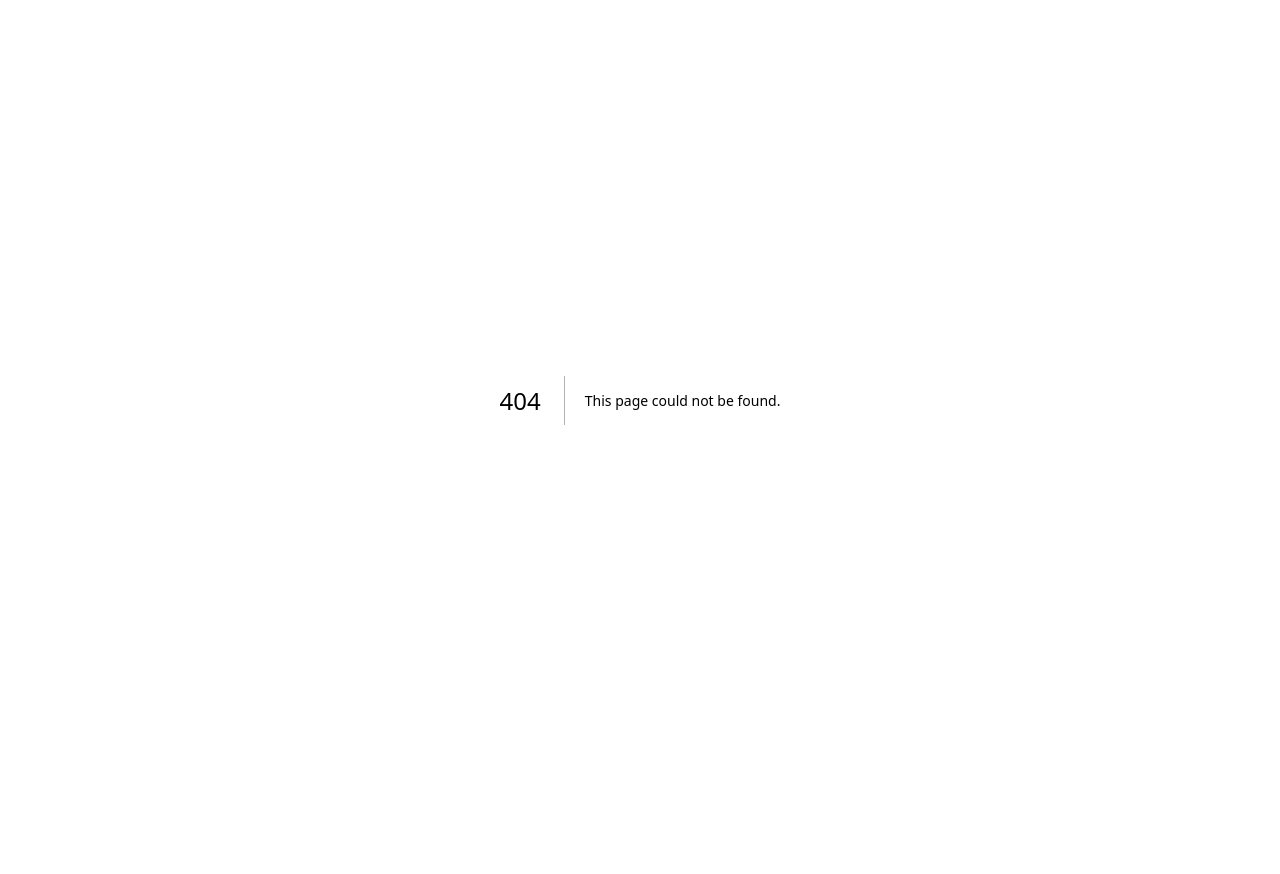
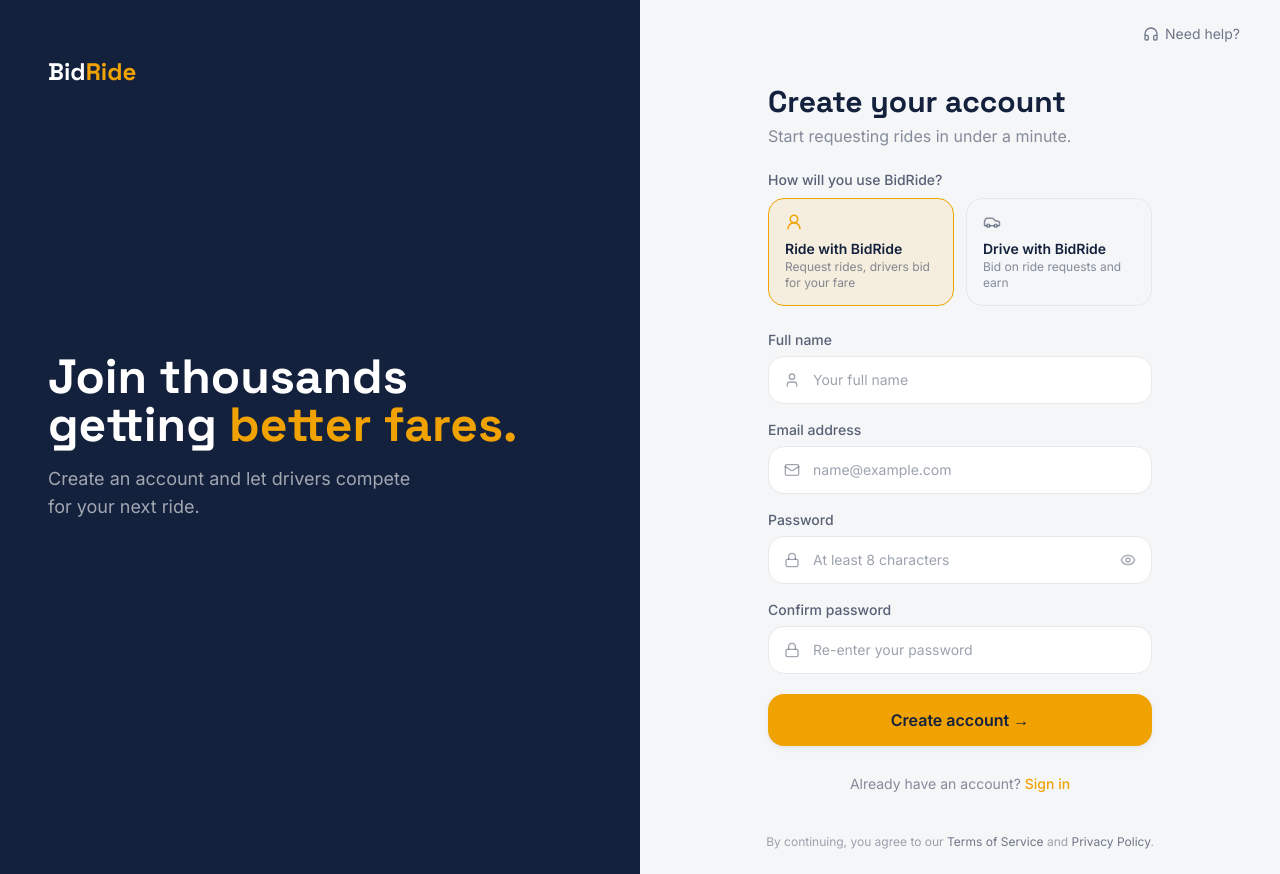
Before and after one commit to chike2510/bidride, a Next.js app: page /signup in a window 1280 px wide. Before the commit this address had no page. Before the commit the page ends 800 px from the top, so only its background shows below. Built offline with nearby package versions, Linux system fonts and the light colour scheme.

Commit message:
Add files via upload

```diff
--- /dev/null
+++ b/app/signup/page.tsx
@@ -0,0 +1,235 @@
+"use client";
+
+import { useState } from "react";
+import Link from "next/link";
+import { useRouter } from "next/navigation";
+import { User, Mail, Lock, Eye, EyeOff, Headphones, Car as CarIcon, UserRound } from "lucide-react";
+import { Button } from "@/components/ui/Button";
+import { cn } from "@/lib/utils";
+
+type Role = "rider" | "driver";
+
+export default function SignupPage() {
+  const router = useRouter();
+  const [role, setRole] = useState<Role>("rider");
+  const [showPassword, setShowPassword] = useState(false);
+  const [loading, setLoading] = useState(false);
+  const [error, setError] = useState<string | null>(null);
+
+  async function handleSubmit(e: React.FormEvent<HTMLFormElement>) {
+    e.preventDefault();
+    setError(null);
+
+    const form = new FormData(e.currentTarget);
+    const name = String(form.get("name") || "");
+    const email = String(form.get("email") || "");
+    const password = String(form.get("password") || "");
+    const confirm = String(form.get("confirm") || "");
+
+    if (password !== confirm) {
+      setError("Passwords don't match.");
+      return;
+    }
+
+    setLoading(true);
+    try {
+      const res = await fetch("/api/auth/signup", {
+        method: "POST",
+        headers: { "Content-Type": "application/json" },
+        body: JSON.stringify({ name, email, password, role }),
+      });
+      const data = await res.json();
+      if (!res.ok) {
+        setError(data.error || "Something went wrong. Please try again.");
+        setLoading(false);
+        return;
+      }
+      router.push("/dashboard");
+      router.refresh();
+    } catch {
+      setError("Couldn't reach the server. Please try again.");
+      setLoading(false);
+    }
+  }
+
+  return (
+    <div className="min-h-screen grid grid-cols-1 lg:grid-cols-2">
+      <div className="hidden lg:flex flex-col justify-center bg-navy text-white px-12 relative overflow-hidden">
+        <span className="absolute top-14 left-12 font-display text-2xl font-bold">
+          Bid<span className="text-gold">Ride</span>
+        </span>
+        <h1 className="font-display text-4xl xl:text-5xl font-bold leading-tight mb-4">
+          Join thousands
+          <br />
+          getting <span className="text-gold">better fares.</span>
+        </h1>
+        <p className="text-white/60 text-lg max-w-sm">
+          Create an account and let drivers compete for your next ride.
+        </p>
+      </div>
+
+      <div className="flex flex-col bg-bg">
+        <div className="flex justify-end px-6 sm:px-10 pt-6">
+          <button className="text-sm text-navy/60 flex items-center gap-1.5 hover:text-navy transition-colors">
+            <Headphones size={16} /> Need help?
+          </button>
+        </div>
+
+        <div className="flex-1 flex items-center justify-center px-6 sm:px-10 py-10">
+          <div className="w-full max-w-sm">
+            <div className="lg:hidden mb-8 text-center">
+              <span className="font-display text-2xl font-bold text-navy">
+                Bid<span className="text-gold">Ride</span>
+              </span>
+            </div>
+
+            <h2 className="font-display text-2xl sm:text-3xl font-bold mb-1">Create your account</h2>
+            <p className="text-navy/50 mb-5">Start requesting rides in under a minute.</p>
+
+            <div className="mb-6">
+              <p className="text-sm font-medium text-navy/70 mb-2">How will you use BidRide?</p>
+              <div className="grid grid-cols-2 gap-3">
+                <button
+                  type="button"
+                  onClick={() => setRole("rider")}
+                  className={cn(
+                    "flex flex-col items-start gap-2 rounded-input border px-4 py-3.5 text-left transition-colors min-h-[44px]",
+                    role === "rider"
+                      ? "border-gold bg-gold/10"
+                      : "border-cardBorder hover:bg-bg"
+                  )}
+                >
+                  <UserRound size={18} className={role === "rider" ? "text-gold" : "text-navy/50"} />
+                  <span>
+                    <span className="block text-sm font-semibold">Ride with BidRide</span>
+                    <span className="block text-xs text-navy/50">Request rides, drivers bid for your fare</span>
+                  </span>
+                </button>
+                <button
+                  type="button"
+                  onClick={() => setRole("driver")}
+                  className={cn(
+                    "flex flex-col items-start gap-2 rounded-input border px-4 py-3.5 text-left transition-colors min-h-[44px]",
+                    role === "driver"
+                      ? "border-gold bg-gold/10"
+                      : "border-cardBorder hover:bg-bg"
+                  )}
+                >
+                  <CarIcon size={18} className={role === "driver" ? "text-gold" : "text-navy/50"} />
+                  <span>
+                    <span className="block text-sm font-semibold">Drive with BidRide</span>
+                    <span className="block text-xs text-navy/50">Bid on ride requests and earn</span>
+                  </span>
+                </button>
+              </div>
+            </div>
+
+            <form onSubmit={handleSubmit} className="flex flex-col gap-4">
+              <div>
+                <label htmlFor="name" className="text-sm font-medium text-navy/70 mb-1.5 block">
+                  Full name
+                </label>
+                <div className="relative">
+                  <User size={16} className="absolute left-4 top-1/2 -translate-y-1/2 text-navy/40" />
+                  <input
+                    id="name"
+                    name="name"
+                    type="text"
+                    required
+                    minLength={2}
+                    placeholder="Your full name"
+                    className="w-full h-12 rounded-input border border-cardBorder pl-11 pr-4 text-sm focus:outline-none focus:ring-2 focus:ring-gold"
+                  />
+                </div>
+              </div>
+
+              <div>
+                <label htmlFor="email" className="text-sm font-medium text-navy/70 mb-1.5 block">
+                  Email address
+                </label>
+                <div className="relative">
+                  <Mail size={16} className="absolute left-4 top-1/2 -translate-y-1/2 text-navy/40" />
+                  <input
+                    id="email"
+                    name="email"
+                    type="email"
+                    required
+                    placeholder="name@example.com"
+                    className="w-full h-12 rounded-input border border-cardBorder pl-11 pr-4 text-sm focus:outline-none focus:ring-2 focus:ring-gold"
+                  />
+                </div>
+              </div>
+
+              <div>
+                <label htmlFor="password" className="text-sm font-medium text-navy/70 mb-1.5 block">
+                  Password
+                </label>
+                <div className="relative">
+                  <Lock size={16} className="absolute left-4 top-1/2 -translate-y-1/2 text-navy/40" />
+                  <input
+                    id="password"
+                    name="password"
+                    type={showPassword ? "text" : "password"}
+                    required
+                    minLength={8}
+                    placeholder="At least 8 characters"
+                    className="w-full h-12 rounded-input border border-cardBorder pl-11 pr-11 text-sm focus:outline-none focus:ring-2 focus:ring-gold"
+                  />
+                  <button
+                    type="button"
+                    onClick={() => setShowPassword((s) => !s)}
+                    className="absolute right-4 top-1/2 -translate-y-1/2 text-navy/40 hover:text-navy"
+                    aria-label={showPassword ? "Hide password" : "Show password"}
+                  >
+                    {showPassword ? <EyeOff size={16} /> : <Eye size={16} />}
+                  </button>
+                </div>
+              </div>
+
+              <div>
+                <label htmlFor="confirm" className="text-sm font-medium text-navy/70 mb-1.5 block">
+                  Confirm password
+                </label>
+                <div className="relative">
+                  <Lock size={16} className="absolute left-4 top-1/2 -translate-y-1/2 text-navy/40" />
+                  <input
+                    id="confirm"
+                    name="confirm"
+                    type={showPassword ? "text" : "password"}
+                    required
+                    minLength={8}
+                    placeholder="Re-enter your password"
+                    className="w-full h-12 rounded-input border border-cardBorder pl-11 pr-4 text-sm focus:outline-none focus:ring-2 focus:ring-gold"
+                  />
+                </div>
+              </div>
+
+              {error && (
+                <p className="text-sm text-urgency bg-urgency/5 border border-urgency/20 rounded-input px-3.5 py-2.5">
+                  {error}
+                </p>
+              )}
+
+              <Button type="submit" size="lg" className="w-full mt-1" disabled={loading}>
+                {loading ? "Creating account…" : "Create account →"}
+              </Button>
+            </form>
+
+            <p className="text-center text-sm text-navy/50 mt-7">
+              Already have an account?{" "}
+              <Link href="/login" className="text-gold font-medium hover:underline">
+                Sign in
+              </Link>
+            </p>
+          </div>
+        </div>
+
+        <p className="text-center text-xs text-navy/40 px-6 pb-6">
+          By continuing, you agree to our{" "}
+          <Link href="#" className="text-navy/60 hover:underline">Terms of Service</Link> and{" "}
+          <Link href="#" className="text-navy/60 hover:underline">Privacy Policy</Link>.
+        </p>
+      </div>
+    </div>
+  );
+}
```
